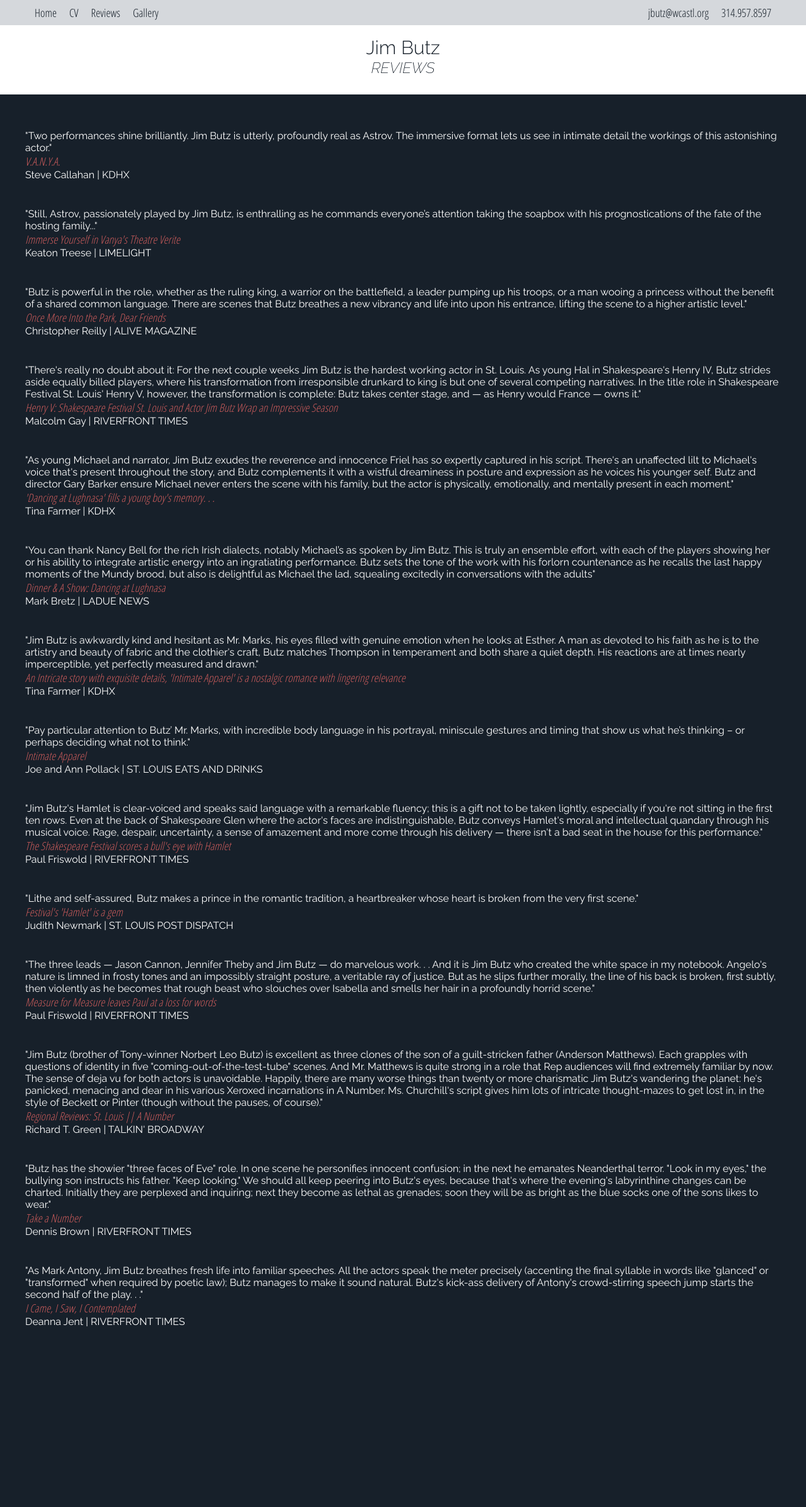
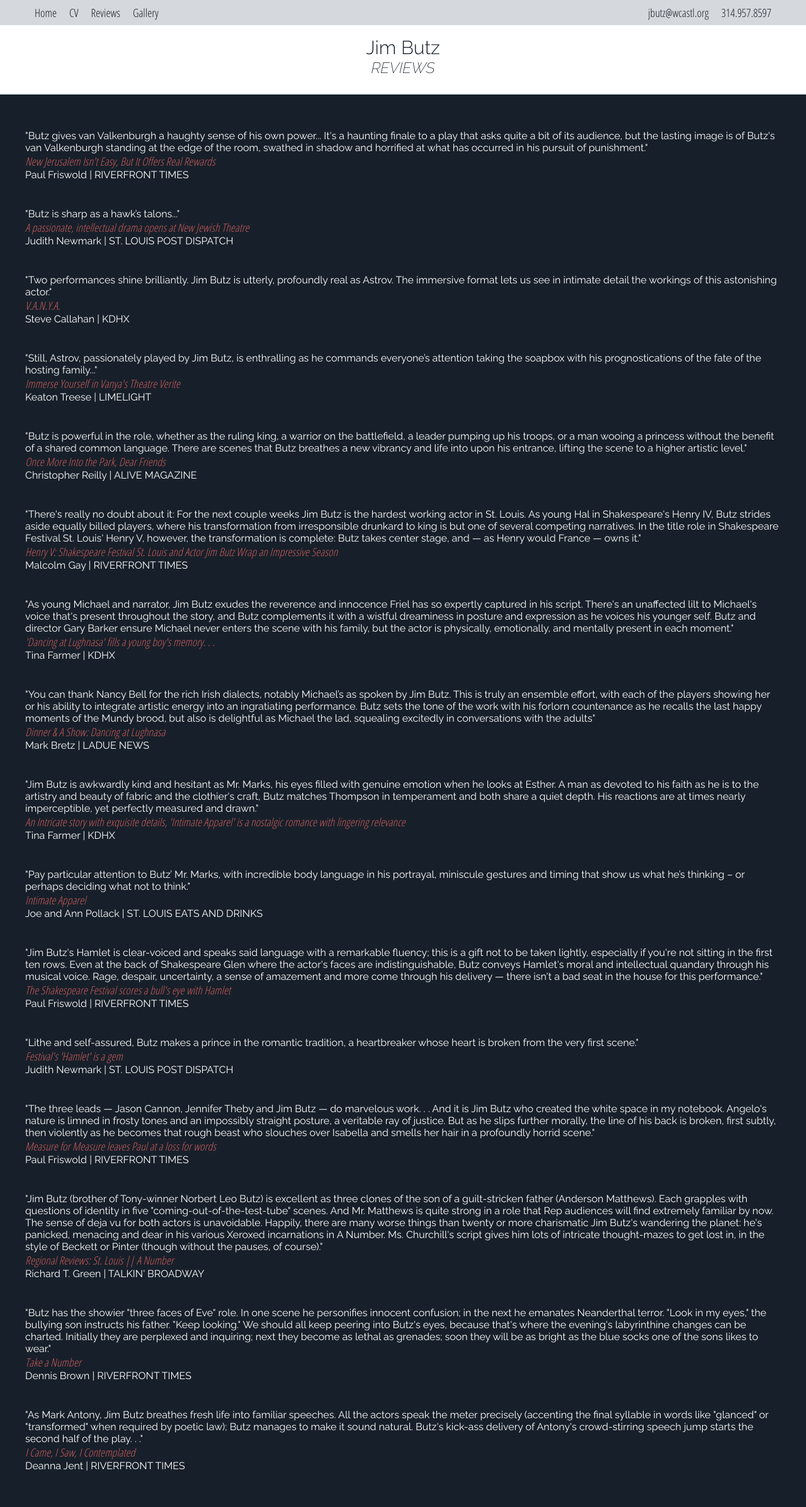
Before and after one commit to amy-butz/jim-butz, a PHP site: page /reviews.html in a window 1280 px wide. Shown: the whole page at 63% size. Before the commit the page ends 2106 px from the top, so only its background shows below. Run offline with PHP 8.4, Linux system fonts and the light colour scheme; some libraries are stand-ins or nearby versions.

Commit message:
adds new shows to CV and reviews

```diff
--- a/reviews.html
+++ b/reviews.html
@@ -27,7 +27,19 @@
 
   <div class="reviews">
 
-    <p>"Two performances shine brilliantly. Jim Butz is utterly, profoundly real as Astrov. The immersive format lets us see in intimate detail the workings of this astonishing actor."<br>
+      <p>"Butz gives van Valkenburgh a haughty sense of his own power... It's a haunting finale to a play that asks quite a bit of its audience, but the lasting image is of Butz's van Valkenburgh standing at the edge of the room, swathed in shadow and horrified at what has occurred in his pursuit of punishment."<br>
+          <a class="review-links" href="https://www.riverfronttimes.com/stlouis/new-jerusalem-isnt-easy-but-it-offers-real-rewards/Content?oid=17343636" target="_blank">
+              <em>New Jerusalem Isn't Easy, But It Offers Real Rewards</em></a><br>
+          Paul Friswold | RIVERFRONT TIMES</p>
+      <br>
+
+      <p>"Butz is sharp as a hawk’s talons..."<br>
+          <a class="review-links" href="https://www.stltoday.com/entertainment/arts-and-theatre/reviews/a-passionate-intellectual-drama-opens-at-new-jewish-theatre/article_538b5d50-651b-595d-9e4d-84051589c589.html" target="_blank">
+              <em>A passionate, intellectual drama opens at New Jewish Theatre</em></a><br>
+          Judith Newmark | ST. LOUIS POST DISPATCH</p>
+      <br>
+
+      <p>"Two performances shine brilliantly. Jim Butz is utterly, profoundly real as Astrov. The immersive format lets us see in intimate detail the workings of this astonishing actor."<br>
         <a class="review-links" href="http://kdhx.org/articles/15-fine-arts/theatre-reviews/744-v-a-n-y-a-valiantly-accepting-next-year-s-agony" target="_blank">
             <em>V.A.N.Y.A.</em></a><br>
             Steve Callahan | KDHX</p>
--- a/style.css
+++ b/style.css
@@ -165,7 +165,7 @@
     background: #17202A;
     font-family: 'Raleway', sans-serif;
     color: #FFFFFF;
-    margin: 0px;
+    margin: 0;
     width: 100%;
     box-sizing: border-box;
     padding-top: 40px;
@@ -182,7 +182,7 @@
 .gallery {
   margin: 50px;
   width: 450px;
-  height: 450px;
+  height: 500px;
 }
 
 .gallery-image {
```
Also changed, not shown: cv.html (+18 -6 lines).
